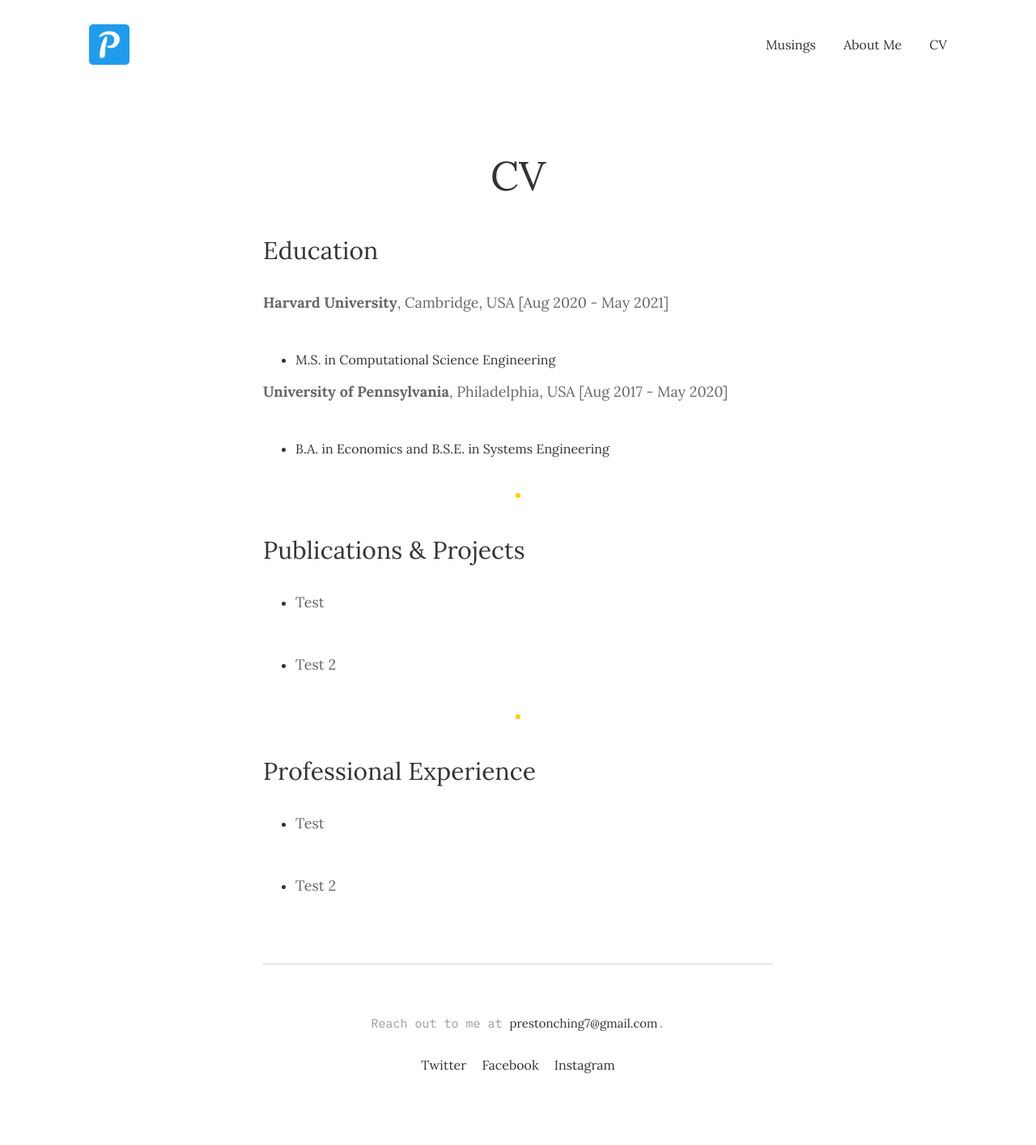
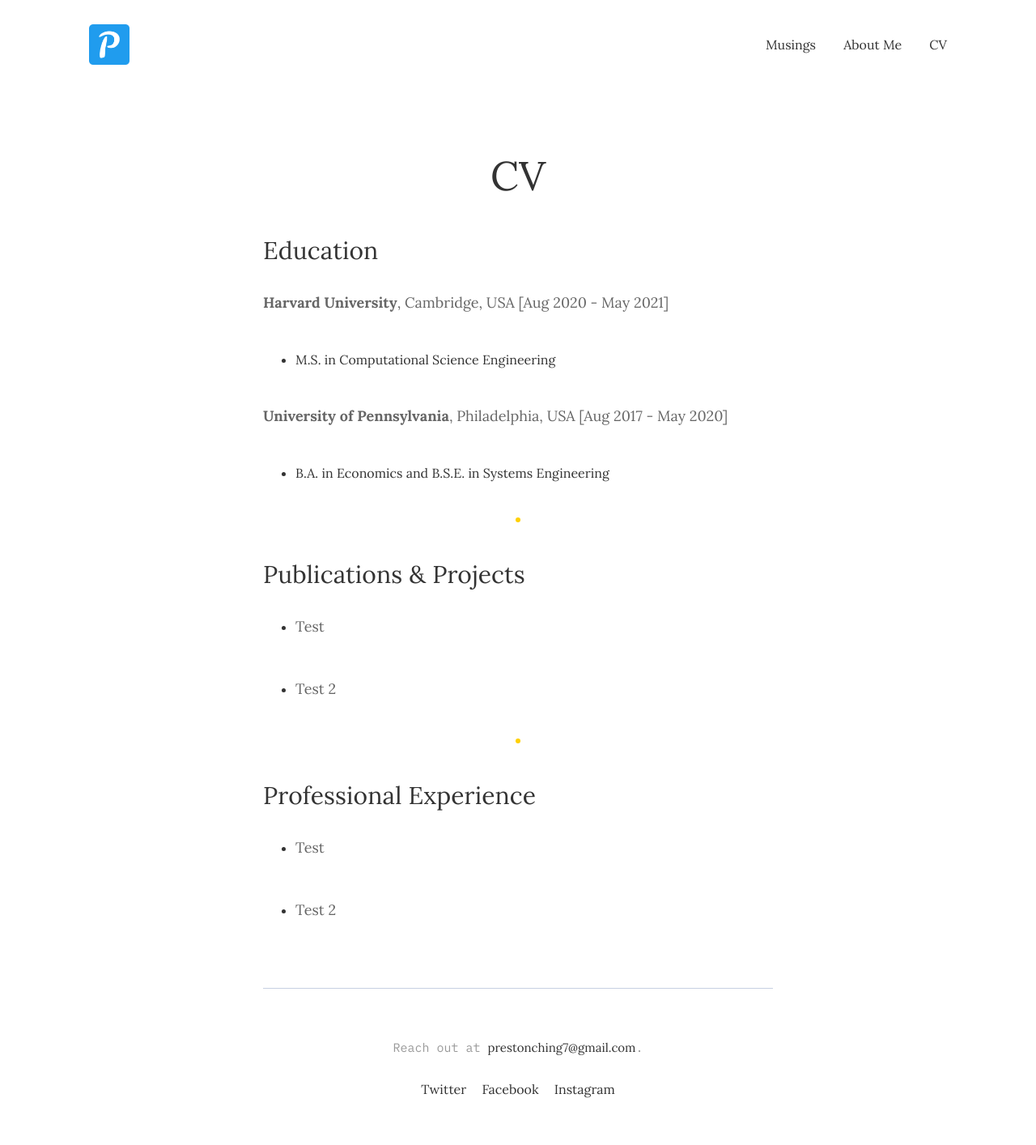
Before and after one commit to PrestonChing/prestonching.github.io, a Jekyll site: the page built from _pages/cv.md, in a window 1280 px wide. Shown: the whole page at 81% size. Built offline with Jekyll 4.4.1, drawn with Linux system fonts in a browser that asks for light colours; before the commit the page ends 1384 px from its top, so only the background shows below that.

Commit message:
edit css space

```diff
--- a/_includes/footer.html
+++ b/_includes/footer.html
@@ -3,7 +3,7 @@
   <footer class="footer">
     <div class="footer__inner">
       <div class="contact">
-        <div class="contact__title">Reach out to me at <a href="mailto:{{site.author.email}}">prestonching7@gmail.com</a>.</div>
+        <div class="contact__title">Reach out at <a href="mailto:{{site.author.email}}">prestonching7@gmail.com</a>.</div>
         <ul class="contact__list list-reset">
           {% for contact in site.contact %}
           <li class="contact__item">
--- a/_sass/4-layouts/_page.scss
+++ b/_sass/4-layouts/_page.scss
@@ -46,4 +46,8 @@
   ol li {
     margin-bottom: 15px;
   }
+  p + ul li{
+    margin-top: 0;
+    margin-bottom: 45px;
 }
+}
```
